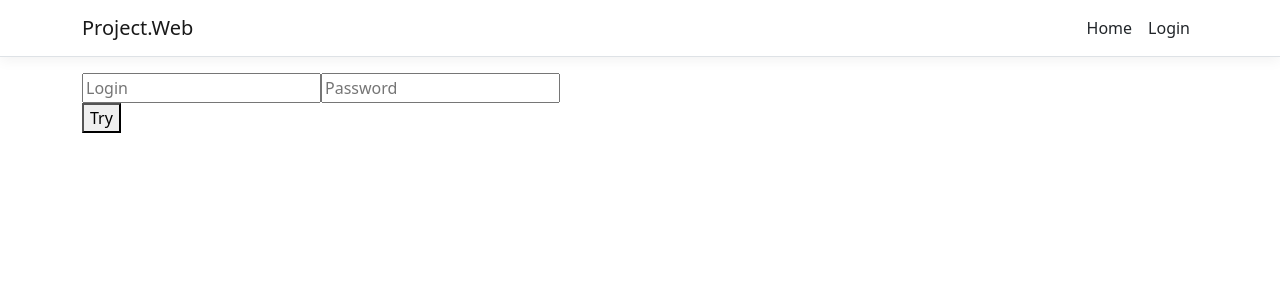
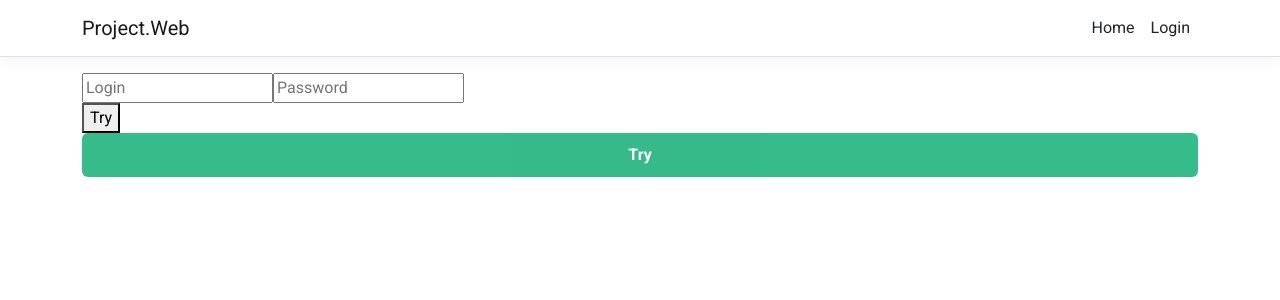
Before and after one commit to PegasUsOnce/my_web_app, a React (Create React App) app in the folder Project.Web/ClientApp/: page /login in a window 1280 px wide. Shown: the top 300 px of the page. Built offline with nearby package versions, Linux system fonts and the light colour scheme.

Commit message:
кнопка

```diff
--- a/Project.Web/ClientApp/src/components/authorization/AuthorizationPage.tsx
+++ b/Project.Web/ClientApp/src/components/authorization/AuthorizationPage.tsx
@@ -1,5 +1,6 @@
 import React, { useState, useContext, useCallback, useEffect } from 'react'
 import { useNavigate } from 'react-router-dom'
+import { Button } from '../shared/button'
 import { AuthorizaionContext } from './AuthorizationContext'
 
 export const AuthorizationPage: React.FC = () => {
@@ -31,5 +32,8 @@ export const AuthorizationPage: React.FC = () => {
     <div>
       <button onClick={authorize}>Try</button>
     </div>
+    <div>
+      <Button text ='Try' onClick={authorize} />
+    </div>
   </div >
 }
--- /dev/null
+++ b/Project.Web/ClientApp/src/components/shared/button/Button.module.scss
@@ -0,0 +1,32 @@
+.buttonContainer {
+  height: 44px;
+
+  .usual {
+    background-color: #04AA6D;
+    opacity: 0.8;
+    color: white;
+    font-weight: 700;
+
+    &:hover {
+      opacity: 1;
+    }
+
+    &:active {
+      opacity: 0.8;
+    }
+  }
+
+  .button {
+    display: flex;
+    align-items: center;
+
+    width: 100%;
+    height: 100%;
+    border-radius: 6px;
+
+    .textWrapper {
+      margin-left: auto;
+      margin-right: auto;
+    }
+  }
+}
--- /dev/null
+++ b/Project.Web/ClientApp/src/components/shared/button/Button.tsx
@@ -0,0 +1,23 @@
+import React from 'react'
+import { ButtonType } from '.'
+import styles from './Button.module.scss'
+
+interface IProps {
+  text: string,
+  onClick: () => void
+  disabled?: boolean,
+  type?: ButtonType
+}
+
+const ButtonImpl: React.FC<IProps> = ({ text, onClick, type = 'usual', disabled = false }) => {
+  return <div className={styles.buttonContainer}>
+    <div className={styles.button + ' ' + styles.usual} onClick={onClick}>
+      <div className={styles.textWrapper}>
+        {text}
+      </div>
+    </div>
+  </div>
+}
+
+/** Кнопка */
+export const Button = React.memo(ButtonImpl)
--- /dev/null
+++ b/Project.Web/ClientApp/src/components/shared/button/index.ts
@@ -0,0 +1,5 @@
+import { Button } from './Button'
+
+export type ButtonType = 'success' | 'failure' | 'usual'
+
+export { Button }
--- a/Project.Web/ClientApp/src/custom.css
+++ b/Project.Web/ClientApp/src/custom.css
@@ -1,6 +1,11 @@
 /* Provide sufficient contrast against white background */
 @import url('https://fonts.googleapis.com/icon?family=Material+Icons');
 @import url('https://fonts.googleapis.com/css?family=Roboto:300,400,500,700&display=swap');
+
+* {
+  font-size: 16px;
+  font-family: 'Roboto', sans-serif;
+ }
 
 a {
   color: #0366d6;
```
